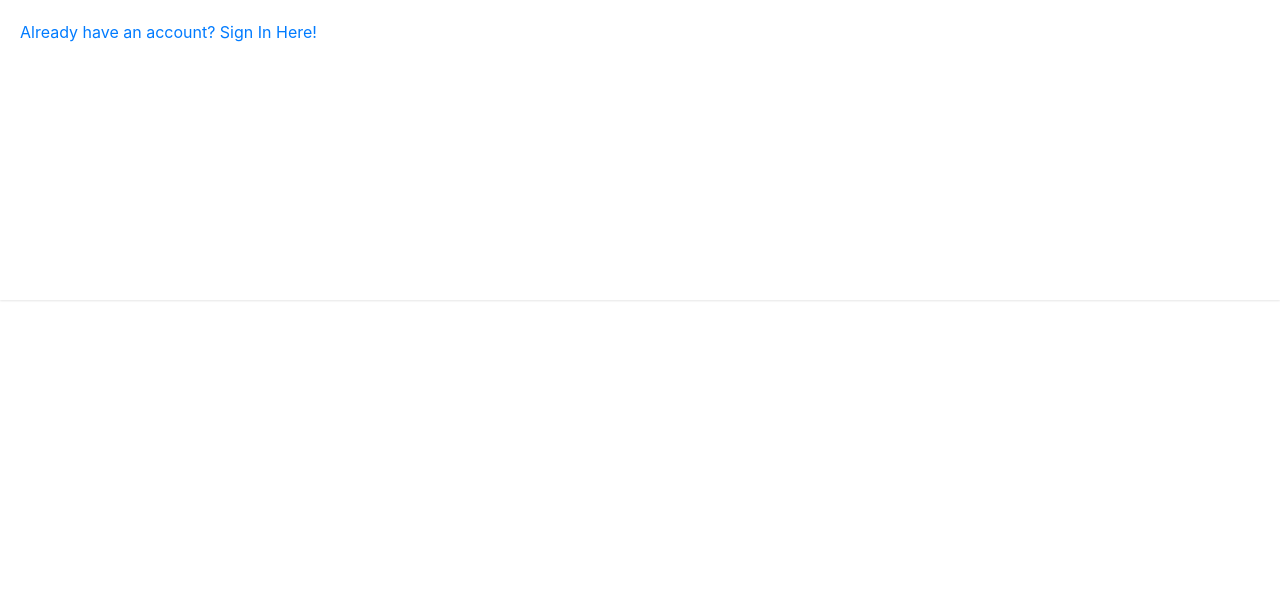
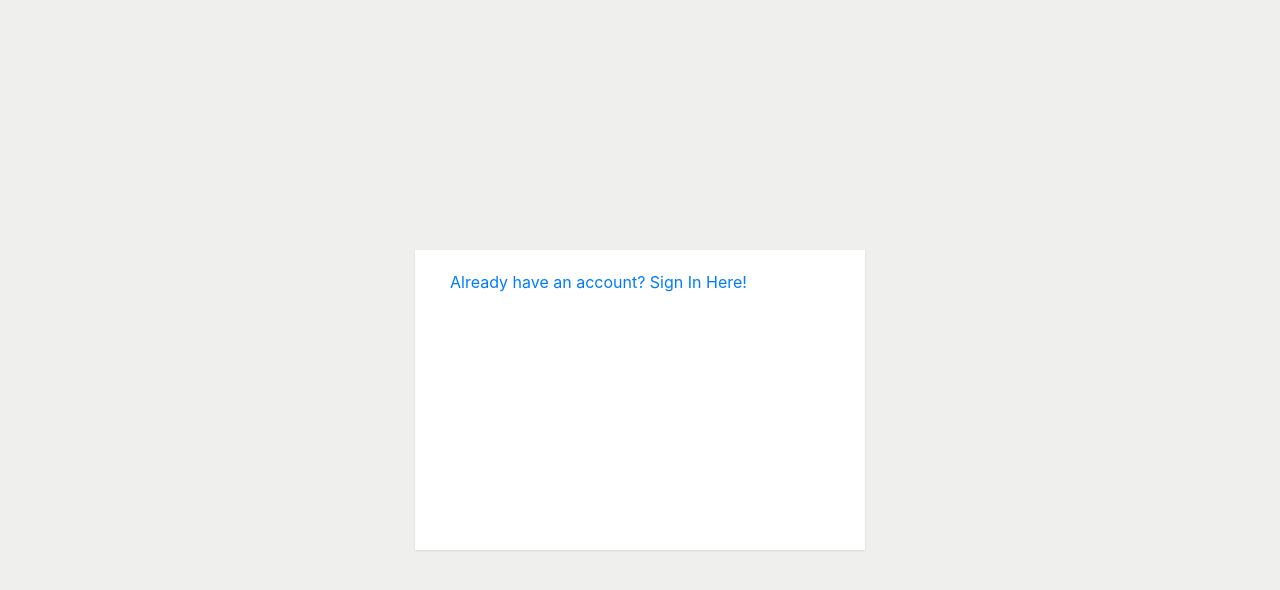
Before and after one commit to ttran9/videotube-prototype, a PHP site: page /signin.php in a window 1280 px wide. Shown: the top 590 px of the page. Run offline with PHP 8.4, Linux system fonts and the light colour scheme.

Commit message:
Creating styles for the signin form.

```diff
--- a/assets/css/style.css
+++ b/assets/css/style.css
@@ -126,9 +126,29 @@ a:hover {
 }
 
 .column {
-    flex: 1;
+    flex-grow: 1;
     background-color: #fff;
     min-height: 300px;
     padding: 20px;
     box-shadow: rgba(0, 0, 0, 0.1) 0 1px 2px;
 }
+
+.signinContainer {
+    background-color: #efefee;
+    height: 100vh;
+    display: flex;
+    justify-content: center;
+    align-items: center;
+}
+
+.signinContainer .column .header img {
+    width: 100px;
+}
+
+.signinContainer .column {
+    flex-grow: 0;
+    width: 450px;
+    padding: 20px 35px;
+    max-height: 100%;
+    overflow-y: auto;
+}
```
